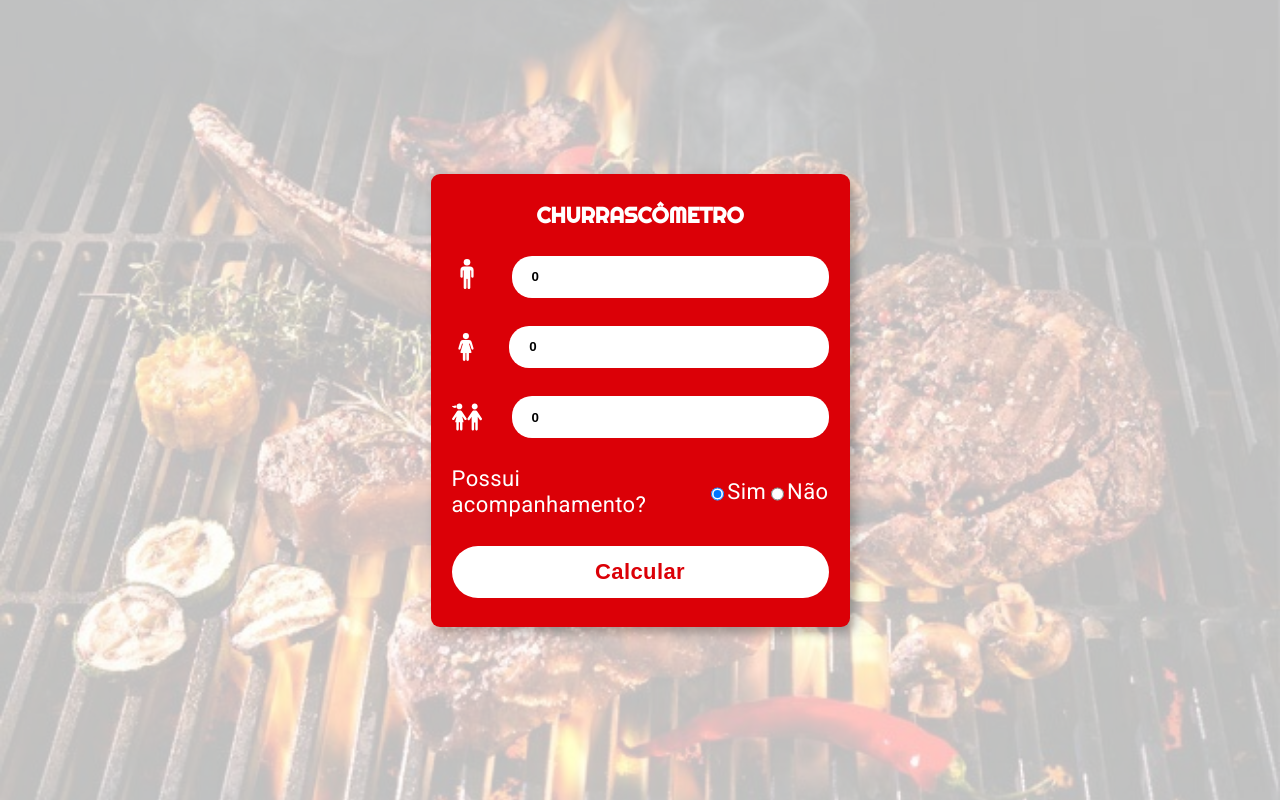
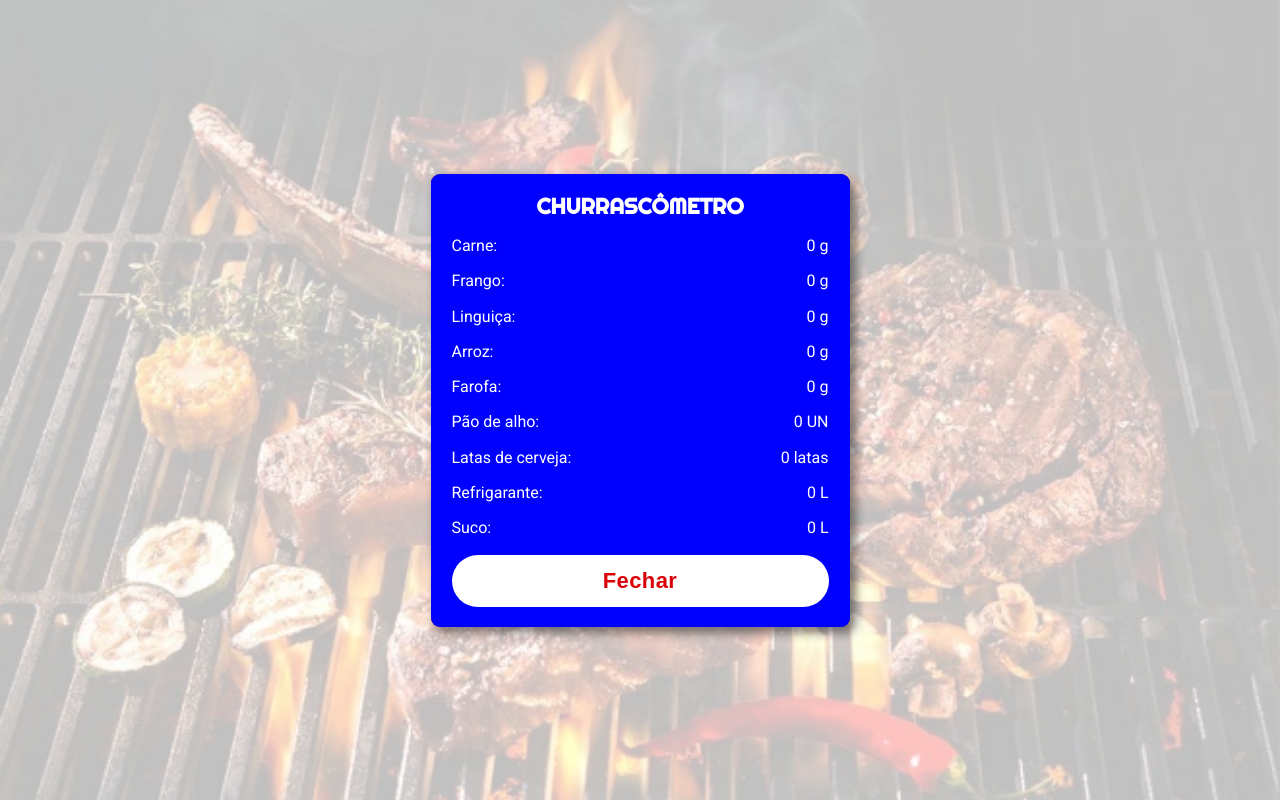
Before and after one commit to lgsfarias/churrascometro, a plain HTML site: page index.html in a window 1280 px wide. Both pictures are taken after a click on the button "Calcular". Drawn offline with nearby package versions, Linux system fonts and the light colour scheme.

Commit message:
Implementação da função 'calcular' com e sem acompanhamento

```diff
--- a/css/style.css
+++ b/css/style.css
@@ -11,7 +11,7 @@ body {
     background-size: cover;
     -o-background-size: cover;
 }
-.esmaecido{
+.wrapper{
     display: flex;
     justify-content: center;
     align-items: center;
@@ -20,6 +20,8 @@ body {
     bottom: 0;
     right: 0;
     left: 0;
+}
+.esmaecido{
     background-color: rgba(255,255,255,0.75);
 }
 main{
@@ -43,7 +45,7 @@ main .crianca img{
     height: 30px;
     margin-right: 30px;
 }
-main .homem input, main .mulher input, main .crianca input{
+/* main .homem input, main .mulher input, main .crianca input{
     width: 320px;
     height: 40px;
     border-radius: 20px;
@@ -51,11 +53,11 @@ main .homem input, main .mulher input, main .crianca input{
     padding-left: 20px;
     font-weight: bold;
 
-}
+} */
 main .acompanhamento input{
     height: 20px;
 }
-main h1{
+main h1, .popup h1{
     font-family: 'Righteous', cursive;
     font-weight: bold;
     font-size: 22px;
@@ -75,7 +77,7 @@ main div{
     letter-spacing: 0.018em;
     color: #FFFFFF;
 }
-main button{
+main .calcular, .popup .fechar{
     background: #FFFFFF;
     border-radius: 100px;
     border:none;
@@ -92,3 +94,80 @@ main button{
     color: #DB0007;
     cursor: pointer;
 }
+.escondido {
+    display: none;
+}
+.popup{
+    color: white;
+    padding: 0 21px;
+    display: flex;
+    flex-direction: column;
+    justify-content: space-evenly;
+    align-items: center;
+    width: 100vw;
+    max-width: 377px;
+    height: 453px;
+    background: blue;
+    box-shadow: 5px 5px 10px 1px rgba(0, 0, 0, 0.25);
+    border-radius: 9px;
+}
+.d-flex {
+    display: flex;
+    justify-content: center;
+    align-items: center;
+  }
+.justificado{
+    display: flex;
+    justify-content: space-between;
+    align-items: center;
+}
+.valor {
+    font-weight: bold;
+    font-size: 22px;
+    line-height: 26px;
+    text-align: center;
+    color: #FFFFFF;
+  }
+  .decrementar {
+    background: #FFFFFF;
+    border-radius: 50% 0px 0px 50%;
+    border:none;
+    height: 30px;
+    width: 40px;
+    font-weight: bold;
+    font-size: 22px;
+    line-height: 26px;
+    display: flex;
+    justify-content: center;
+    align-items: center;
+    text-align: center;
+    letter-spacing: 0.018em;
+    color: #DB0007;
+    cursor: pointer;
+  }
+  .incrementar {
+    background: #FFFFFF;
+    border-radius: 0px 50% 50% 0px;
+    border:none;
+    height: 30px;
+    width: 40px;
+    font-weight: bold;
+    font-size: 22px;
+    line-height: 26px;
+    display: flex;
+    justify-content: center;
+    align-items: center;
+    text-align: center;
+    letter-spacing: 0.018em;
+    color: #DB0007;
+    cursor: pointer;
+  }
+  .contador{
+    /* margin-left: 30px; */
+    width: 250px;
+    height: 40px;
+  }
+
+.popup>div {
+    width: 100%;
+}
--- a/index.html
+++ b/index.html
@@ -9,31 +9,104 @@
     <title>Churracômetro</title>
 </head>
 <body>
-    <div class="esmaecido">
+    <div class="wrapper esmaecido">
         <main>
             <h1>CHURRASCÔMETRO</h1>
             <div class="homem">
-                <label for="nome"><ion-icon name="man"></ion-icon></label>
-                <input type="number" name="homem" value="0" min="0">
+                <!-- <label for="nome"><ion-icon name="man"></ion-icon></label> -->
+                <p>Homens:</p>
+                <!-- <input type="number" name="homem" value="0" min="0"> -->
+                <div class="d-flex contador">
+                    <button class="big decrementar" onclick="decrementar(this);">
+                      -
+                    </button>
+                    <div class="big valor d-flex">0</div>
+                    <button class="big incrementar" onclick="incrementar(this);">
+                      +
+                    </button>
+                </div>
             </div>
             <div class="mulher">
-                <ion-icon name="woman"></ion-icon>
-                <input type="number" name="mulher" value="0" min="0">
+                <!-- <ion-icon name="woman"></ion-icon> -->
+                <p>Mulheres:</p>
+                <!-- <input type="number" name="mulher" value="0" min="0"> -->
+                <div class="d-flex contador">
+                    <button class="decrementar" onclick="decrementar(this);">
+                      -
+                    </button>
+                    <div class="valor d-flex">0</div>
+                    <button class="incrementar" onclick="incrementar(this);">
+                      +
+                    </button>
+                </div>
             </div>
             <div class="crianca">
-                <img src="./images/children-svgrepo-com.svg" alt="criança">
-                <input type="number" name="crianca" value="0" min="0">
+                <!-- <img src="./images/children-svgrepo-com.svg" alt="criança"> -->
+                <p>Crianças:</p>
+                <!-- <input type="number" name="crianca" value="0" min="0"> -->
+                <div class="d-flex contador">
+                    <button class="big decrementar" onclick="decrementar(this);">
+                      -
+                    </button>
+                    <div class="big valor d-flex">0</div>
+                    <button class="big incrementar" onclick="incrementar(this);">
+                      +
+                    </button>
+                </div>
             </div>
             <div class="acompanhamento">
                 <p>Possui acompanhamento?</p>
                 <input type="radio" id="sim" name="acompanhamento" value="sim" checked>
-                <label for="sexo-m">Sim</label>
+                <label for="sim">Sim</label>
                 <input type="radio" id="nao" name="acompanhamento" value="nao">
-                <label for="sexo-f">Não</label>
+                <label for="nao">Não</label>
             </div>
-            <button>Calcular</button>
+            <button onclick="calcular()" class="calcular">Calcular</button>
         </main>
     </div>
+    <div class="popup-wrapper wrapper escondido">
+        <div class="popup">
+            <h1>CHURRASCÔMETRO</h1>
+            <div class="carne justificado" >
+                <div class="descricao">Carne:</div>
+                <div class="quantidade">0</div>
+            </div>
+            <div class="frango justificado">
+                <div class="descricao">Frango:</div>
+                <div class="quantidade">0</div>
+            </div>
+            <div class="linguica justificado">
+                <div class="descricao">Linguiça:</div>
+                <div class="quantidade">0</div>
+            </div>
+            <div class="arroz justificado">
+                <div class="descricao">Arroz:</div>
+                <div class="quantidade">0</div>
+            </div>
+            <div class="farofa justificado">
+                <div class="descricao">Farofa:</div>
+                <div class="quantidade">0</div>
+            </div>
+            <div class="pao justificado">
+                <div class="descricao">Pão de alho:</div>
+                <div class="quantidade">0</div>
+            </div>
+            <div class="cerveja justificado">
+                <div class="descricao">Latas de cerveja:</div>
+                <div class="quantidade">0</div>
+            </div>
+            <div class="refrigerante justificado">
+                <div class="descricao">Refrigarante:</div>
+                <div class="quantidade">0</div>
+            </div>
+            <div class="suco justificado">
+                <div class="descricao">Suco:</div>
+                <div class="quantidade">0</div>
+            </div>
+            <button class ="fechar" onclick="fechar()">Fechar</button>
+        </div>
+    </div>
+    <script src="./script.js"></script>
     <script type="module" src="https://unpkg.com/ionicons@5.5.2/dist/ionicons/ionicons.esm.js"></script>
     <script nomodule src="https://unpkg.com/ionicons@5.5.2/dist/ionicons/ionicons.js"></script>
 </body>
--- /dev/null
+++ b/script.js
@@ -0,0 +1,128 @@
+let homens;
+let mulheres;
+let criancas;
+
+let proteinas;
+let carne;
+let frango;
+let linguica;
+
+let arroz;
+let farofa;
+let pao ;
+
+let cerveja;
+let refrigerante;
+let suco;
+
+function calcular () {
+    // Recebendo informaçoes do usuário
+    // homens=parseInt(document.querySelector('[name="homem"]').value);
+    homens=parseInt(document.querySelector(".homem").querySelector(".valor").innerHTML);
+
+    // mulheres=parseInt(document.querySelector('[name="mulher"]').value);
+    mulheres=parseInt(document.querySelector(".mulher").querySelector(".valor").innerHTML);
+
+    // criancas=parseInt(document.querySelector('[name="crianca"]').value);
+    criancas=parseInt(document.querySelector(".crianca").querySelector(".valor").innerHTML);
+
+    // console.log(homens,mulheres, criancas);
+    if (document.querySelector('#sim').checked){
+        // console.log("tem acompanhamento");
+        proteinas = 0.35*(homens+mulheres+criancas)
+        carne=0.7*proteinas
+        frango=0.15*proteinas
+        linguica=0.15*proteinas
+
+        arroz= 0.1*(homens+mulheres+criancas)
+        farofa=0.025*(homens+mulheres+criancas)
+        pao=2*(homens+mulheres+criancas)
+
+        cerveja=3*(homens+mulheres)
+        if(criancas%2===0){
+            refrigerante=criancas
+        } else {
+            refrigerante=criancas+1
+        }
+        suco=0.5*criancas
+
+    } else {
+        proteinas = 0.5*(homens+mulheres+criancas)
+        carne=0.7*proteinas
+        frango=0.15*proteinas
+        linguica=0.15*proteinas
+
+        arroz= 0*(homens+mulheres+criancas)
+        farofa=0.*(homens+mulheres+criancas)
+        pao=0*(homens+mulheres+criancas)
+
+        cerveja=5*(homens+mulheres)
+        if(criancas%2===0){
+            refrigerante=criancas
+        } else {
+            refrigerante=criancas+1
+        }
+        suco=0.5*criancas
+
+        // console.log("nao tem acompanhamento");
+    }
+    console.log(`carne: ${carne.toFixed(1)}
+frango: ${frango.toFixed(1)}
+linguiça: ${linguica.toFixed(1)}
+arroz: ${arroz.toFixed(1)}
+farofa: ${farofa.toFixed(1)}
+pao: ${pao}
+cerveja: ${cerveja}
+refrigerante: ${refrigerante}
+suco: ${suco}
+    `);
+    if (parseFloat(carne.toFixed(1))<1){
+        document.querySelector(".carne .quantidade").innerHTML=(parseFloat(carne.toFixed(1)) *1000).toFixed() + " g";
+    }else {document.querySelector(".carne .quantidade").innerHTML=carne.toFixed(1) + " Kg";}
+    if (parseFloat(frango.toFixed(1))<1){
+        document.querySelector(".frango .quantidade").innerHTML=(parseFloat(frango.toFixed(1)) *1000).toFixed() + " g";
+    }else {document.querySelector(".frango .quantidade").innerHTML=frango.toFixed(1) + " Kg";}
+    if (parseFloat(linguica.toFixed(1))<1){
+        document.querySelector(".linguica .quantidade").innerHTML=(parseFloat(linguica.toFixed(1)) *1000).toFixed() + " g";
+    }else {document.querySelector(".linguica .quantidade").innerHTML=linguica.toFixed(1) + " Kg";}
+    if (parseFloat(arroz.toFixed(1))<1){
+        document.querySelector(".arroz .quantidade").innerHTML=(parseFloat(arroz.toFixed(1)) *1000).toFixed() + " g";
+    }else {document.querySelector(".arroz .quantidade").innerHTML=arroz.toFixed(1) + " Kg";}
+    if (parseFloat(farofa.toFixed(1))<1){
+        document.querySelector(".farofa .quantidade").innerHTML=(parseFloat(farofa.toFixed(1)) *1000).toFixed() + " g";
+    }else {document.querySelector(".farofa .quantidade").innerHTML=farofa.toFixed(1) + " Kg";}
+    document.querySelector(".pao .quantidade").innerHTML=pao.toFixed(0) + " UN";
+    document.querySelector(".cerveja .quantidade").innerHTML=cerveja.toFixed(0) + " latas";
+    document.querySelector(".refrigerante .quantidade").innerHTML=refrigerante.toFixed(0) + " L";
+    document.querySelector(".suco .quantidade").innerHTML=suco.toFixed(0) + " L";
+
+
+
+
+
+    document.querySelector(".popup-wrapper").classList.remove("escondido");
+}
+
+function fechar () {
+    document.querySelector(".popup-wrapper").classList.add("escondido");
+}
+
+
+
+function decrementar(elemento) {
+    let valorAtual = parseInt(elemento.parentElement.querySelector(".valor").innerHTML);
+if ( valorAtual > 0) {
+    valorAtual = valorAtual - 1;
+    atualizarValor(elemento.parentElement.querySelector(".valor"),valorAtual);
+}
+}
+
+function incrementar(elemento) {
+    let valorAtual = parseInt(elemento.parentElement.querySelector(".valor").innerHTML)
+    valorAtual = valorAtual + 1;
+    atualizarValor(elemento.parentElement.querySelector(".valor"),valorAtual);
+}
+
+function atualizarValor(elemento,valorAtual) {
+    elemento.innerHTML = valorAtual;
+}
```
